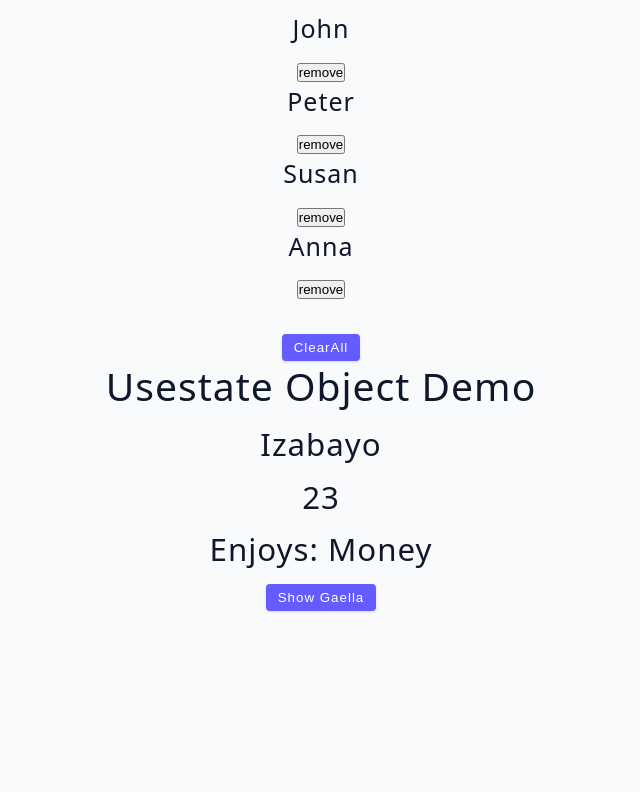
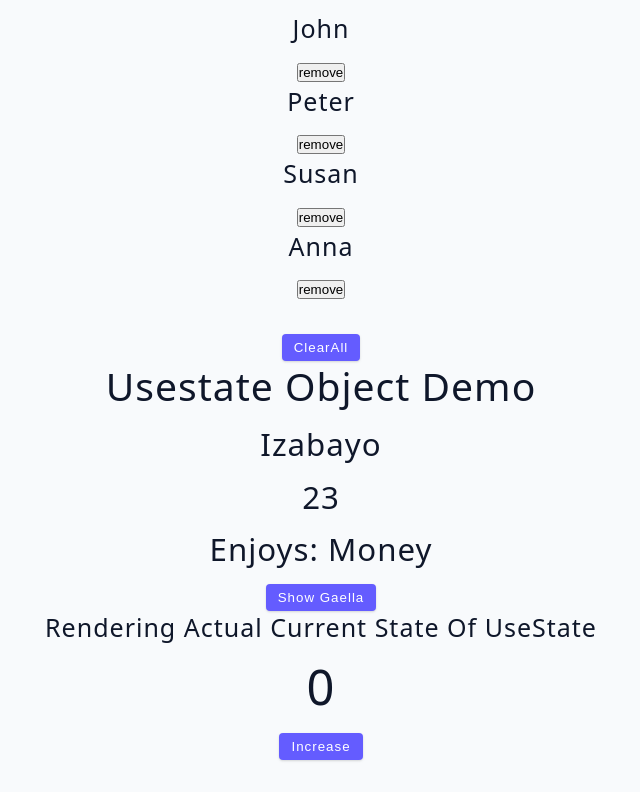
Before and after one commit to IZABAYO-JOSEPH/AdvancedReact, a React (Vite) app: page / in a window 1280 px wide. Shown: the part 219-1011 px from the top of the page, without its empty margins (319-959 px from the left). Before the commit the page ends 862 px from the top, so only its background shows below. Built offline with nearby package versions, Linux system fonts and the light colour scheme.

Commit message:
added usestateGotcha component for actaul state

```diff
--- a/src/App.jsx
+++ b/src/App.jsx
@@ -1,18 +1,17 @@
-import './App.css'
-import Usestatehook from './usestate/usestatehook'
-import UseStateArray from './usestate/useStateArray'
-import UseStateObject from './usestate/usestateObject'
-const  App = () =>{
+import "./App.css";
+import Usestatehook from "./usestate/usestatehook";
+import UseStateArray from "./usestate/useStateArray";
+import UseStateObject from "./usestate/usestateObject";
+import UsestateGotcha from "./usestate/usestateGotcha";
+const App = () => {
   return (
     <>
-    <Usestatehook />
-    <UseStateArray />
-    <UseStateObject />
+      <Usestatehook />
+      <UseStateArray />
+      <UseStateObject />
+      <UsestateGotcha />
     </>
+  );
+};
 
-
-  )
-}
-
-
-export default App
+export default App;
--- /dev/null
+++ b/src/usestate/usestateGotcha.jsx
@@ -0,0 +1,22 @@
+import React, { useState } from "react";
+const UsestateGotcha = () => {
+  const [value, setvalue] = useState(0);
+  const handleClick = () => {
+    setTimeout(() => {
+      console.log("clicked the button");
+      setvalue((currentState) => {
+        return currentState + 1;
+      });
+    }, 3000);
+  };
+  return (
+    <div>
+      <h4>rendering actual current state of useState</h4>
+      <h1>{value}</h1>
+      <button className="btn" onClick={handleClick}>
+        Increase
+      </button>
+    </div>
+  );
+};
+export default UsestateGotcha;
--- a/src/usestate/usestateObject.jsx
+++ b/src/usestate/usestateObject.jsx
@@ -1,25 +1,26 @@
-import React from 'react'
-
+import React from "react";
 const UseStateObject = () => {
   const [person, setPerson] = React.useState({
     name: "izabayo",
-        age:23,
-        hobby:"money"
-    })
+    age: 23,
+    hobby: "money",
+  });
 
-    const showG = ()=>{
+  const showG = () => {
     // setPerson({name:"Iriza Gaella",age: 22,hobby:'making money'})
-           setPerson({...person, name:"iriza gaella"})
-    }
+    setPerson({ ...person, name: "iriza gaella" });
+  };
   return (
     <>
       <h2>usestate object demo</h2>
       <h3>{person.name}</h3>
       <h3>{person.age}</h3>
       <h3>enjoys: {person.hobby}</h3>
-    <button className='btn'onClick={showG}>show gaella</button>
+      <button className="btn" onClick={showG}>
+        show gaella
+      </button>
     </>
-  )
-}
+  );
+};
 
-export default UseStateObject
+export default UseStateObject;
```
Lines whose indentation alone changed are shown as unchanged.
